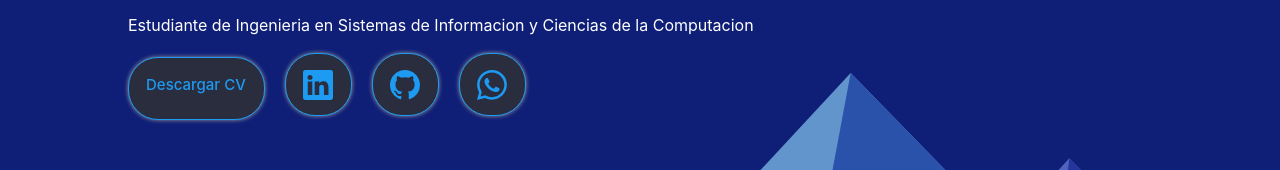
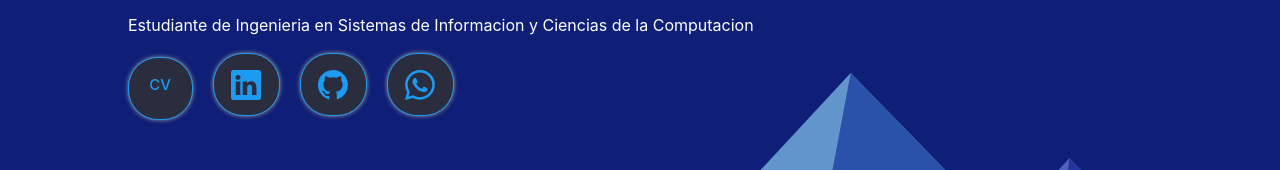
Before and after one commit to SEdwinFBI/Portafolio-Edwin, a React (Vite) app: page / in a window 1280 px wide. Shown: the part 327-497 px from the top of the page. Built offline with nearby package versions, Linux system fonts and the light colour scheme.

Commit message:
correccion de botones hero

```diff
--- a/src/components/Inicio.tsx
+++ b/src/components/Inicio.tsx
@@ -5,7 +5,7 @@ import "bootstrap-icons/font/bootstrap-icons.css";
 const Inicio = () => {
   return (
     <section id="hero" className={Style.section_hero}>
-      <div className={Style.hero_contenido}>
+      <div className={Style.hero_contenido} >
         <h1>
           Hola, soy
           <br />
@@ -20,13 +20,13 @@ const Inicio = () => {
           Estudiante de Ingenieria en Sistemas de Informacion y Ciencias de la
           Computacion
         </p>
-        <div className={Style.btn}>
+        <div className={Style.btn} >
           <a
             className="col"
             href="https://drive.google.com/file/d/18zUyAzuVnINAQIwNj4Ta2Nx08obqeEhy/view?usp=sharing"
             target="blank"
           >
-            <button className={Style.btn}>Descargar CV</button>
+            <button className={Style.btn} style={{width:"65px"}}>CV </button>
           </a>
 
           <a
```
